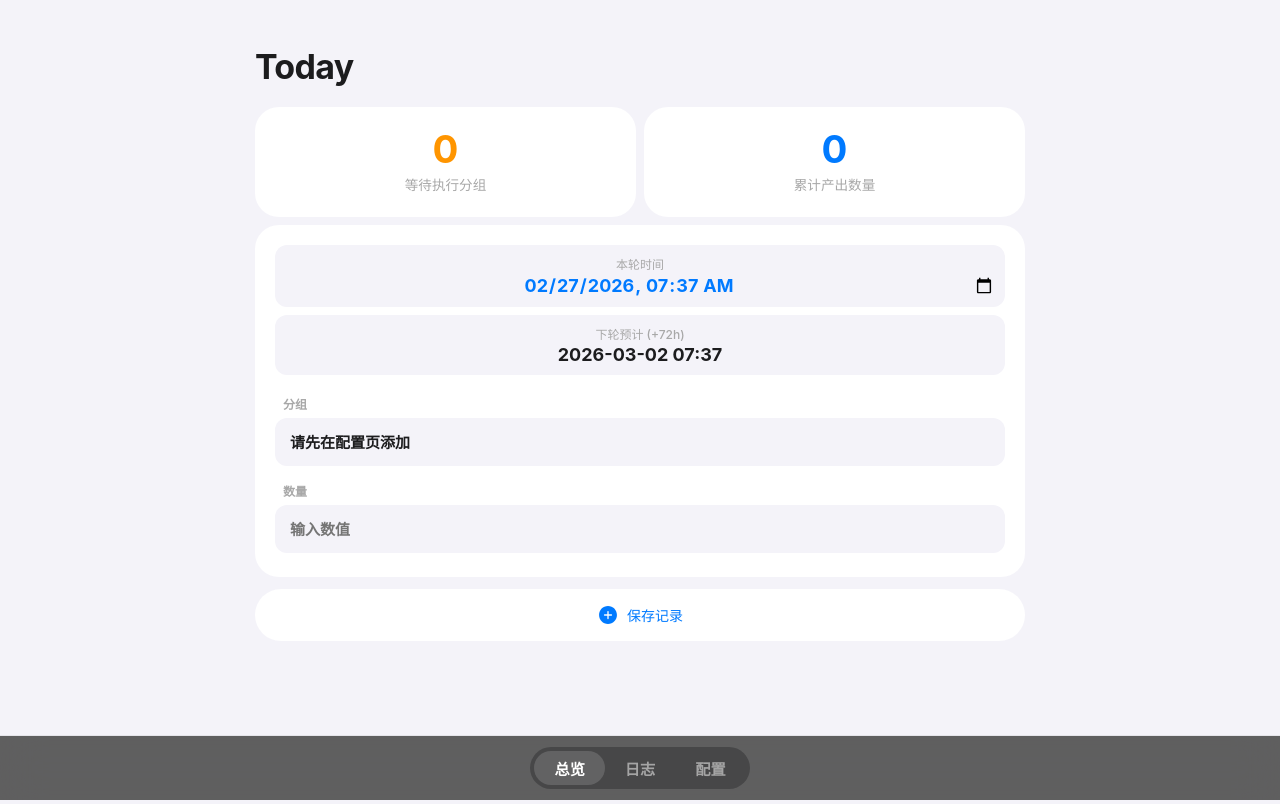
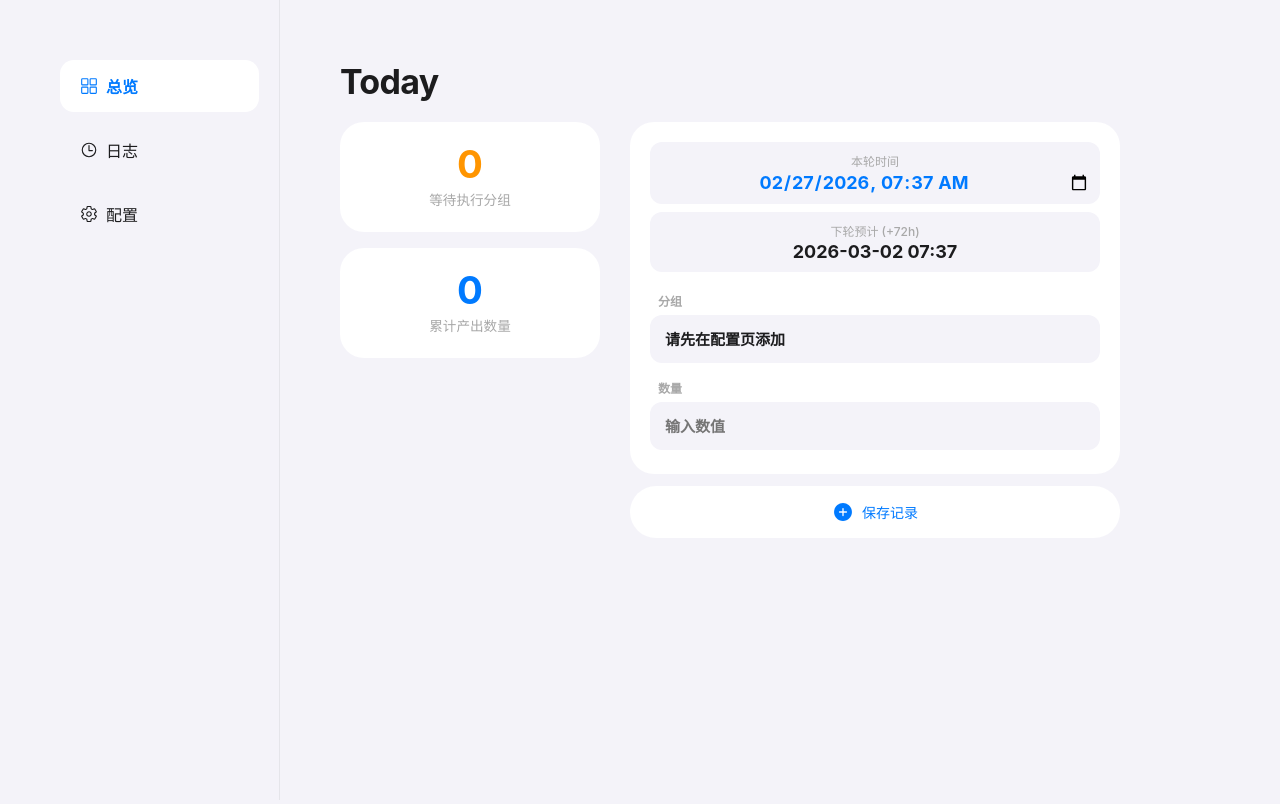
Before and after one commit to ImUlee/matrix-pilot, a Flask app: page / in a window 1280 px wide. Run offline with Flask 3, Linux system fonts and the light colour scheme; the visitor is signed in with stand-in values (Sample User, id 1); data that the repository does not hold is empty.

Commit message:
Update index.html

```diff
--- a/templates/index.html
+++ b/templates/index.html
@@ -21,6 +21,9 @@
         * { -webkit-tap-highlight-color: transparent; box-sizing: border-box; }
         [v-cloak] { display: none !important; }
 
+        /* =========================================
+           一、 核心色彩系统
+           ========================================= */
         :root {
             --app-bg: #f4f3f9; --card-bg: #FFFFFF; --text-main: #1C1C1E; --text-sub: #A8A8A8;
             --border-color: #e5e5ea; --modal-overlay: rgba(0, 0, 0, 0.5);
@@ -44,11 +47,22 @@
             }
         }
 
+        /* =========================================
+           二、 基础排版与移动端布局
+           ========================================= */
         html { background-color: var(--app-bg); height: 100%; }
-        body { font-family: -apple-system, "SF Pro Display", sans-serif; background-color: var(--app-bg); color: var(--text-main); margin: 0; min-height: 100.5vh; padding: calc(env(safe-area-inset-top) + 10px) 0 calc(100px + env(safe-area-inset-bottom)) 0; -webkit-font-smoothing: antialiased; }
+        body {
+            font-family: -apple-system, "SF Pro Display", sans-serif;
+            background-color: var(--app-bg); color: var(--text-main); margin: 0;
+            min-height: 100.5vh;
+            padding: calc(env(safe-area-inset-top) + 10px) 0 calc(100px + env(safe-area-inset-bottom)) 0;
+            -webkit-font-smoothing: antialiased;
+        }
 
-        .scale-container { max-width: 800px; margin: 0 auto; padding: 15px; box-sizing: border-box; transform-origin: top center; width: 100%; }
-        @media (max-width: 768px) { .scale-container { transform: scale(0.96); } }
+        .app-wrapper { display: flex; flex-direction: column; width: 100%; }
+        .scale-container { max-width: 800px; margin: 0 auto; padding: 15px; box-sizing: border-box; transform-origin: top center; width: 100%; transition: transform 0.3s ease; }
+
+        @media (max-width: 767px) { .scale-container { transform: scale(0.96); } }
 
         .page-header { display: flex; justify-content: space-between; align-items: center; padding: 0; margin: 20px 0; min-height: 42px; }
         .big-title { font-size: 34px; font-weight: 700; letter-spacing: -0.02em; margin: 0; }
@@ -57,29 +71,41 @@
         .apple-card { background: var(--card-bg); border-radius: 24px; margin: 0 0 12px 0; padding: 20px; }
         .ios-input, .ios-select { background: var(--app-bg); border: none; border-radius: 12px; height: 48px; padding: 0 15px; font-size: 15px; font-weight: 600; color: var(--text-main); width: 100%; outline: none; box-sizing: border-box; -webkit-appearance: none; appearance: none;}
 
-        .ios-btn-primary { background: var(--primary); color: #FFF; border: none; border-radius: 30px; height: 52px; font-size: 14px; font-weight: 500; width: 100%; cursor: pointer; transition: opacity 0.2s; display: flex; justify-content: center; align-items: center; box-shadow: none;}
+        .ios-btn-primary {
+            background: var(--primary); color: #FFF; border: none; border-radius: 30px;
+            height: 52px; font-size: 14px; font-weight: 500; width: 100%;
+            cursor: pointer; transition: all 0.2s ease; display: flex; justify-content: center; align-items: center;
+        }
         .ios-btn-primary:active { opacity: 0.8; }
         .ios-btn-primary.loading { opacity: 0.5; pointer-events: none; }
+        .ios-btn-secondary { background: var(--card-bg); color: var(--primary); }
+        .ios-btn-danger { background: rgba(255, 59, 48, 0.1); color: var(--danger); }
 
-        .hl-card { background: var(--card-bg); border-radius: 24px; padding: 16px 12px; height: 110px; display: flex; flex-direction: column; align-items: center; justify-content: center; }
+        .hl-card { background: var(--card-bg); border-radius: 24px; padding: 16px 12px; height: 110px; display: flex; flex-direction: column; align-items: center; justify-content: center; transition: background-color 0.3s; }
         .hl-num { font-size: 2.4rem; font-weight: 700; line-height: 1; margin-bottom: 6px; font-family: ui-rounded, "SF Pro Rounded", -apple-system, BlinkMacSystemFont, "PingFang SC", sans-serif; }
         .hl-label { font-size: 0.85rem; color: var(--text-sub); font-weight: 500; }
-        .hl-row { display: flex; gap: 8px; padding: 0; margin-bottom: 8px; }
-        .hl-col-6 { flex: 1; }
+
+        .pc-dashboard-grid { display: block; }
+        .pc-dashboard-grid .hl-row { display: flex; gap: 8px; padding: 0; margin-bottom: 8px; }
+        .pc-dashboard-grid .hl-col-6 { flex: 1; }
 
         .top-blur-mask { position: fixed; top: 0; left: 0; right: 0; height: calc(env(safe-area-inset-top) + 80px); z-index: 9999; pointer-events: none; background: var(--top-blur-bg); backdrop-filter: blur(12px); -webkit-backdrop-filter: blur(12px); -webkit-mask-image: linear-gradient(to bottom, rgba(0,0,0,1) 40%, rgba(0,0,0,0) 100%); mask-image: linear-gradient(to bottom, rgba(0,0,0,1) 40%, rgba(0,0,0,0) 100%); opacity: 0; transition: opacity 0.3s ease; }
         .top-blur-mask.show { opacity: 1; }
 
-        .nav-icon-pure { background: none; border: none; color: var(--text-sub); font-size: 26px; padding: 0; cursor: pointer; display: flex; align-items: center; justify-content: center;}
+        .nav-icon-pure { background: none; border: none; color: var(--text-sub); font-size: 26px; padding: 0; cursor: pointer; display: flex; align-items: center; justify-content: center; transition: color 0.2s;}
         .nav-icon-pure.edit-active { color: var(--primary) !important; }
         .nav-icon-pure.delete-active { color: var(--danger) !important; }
 
+        /* 底部导航 */
         .bottom-nav { position: fixed; bottom: 0; left: 0; right: 0; height: calc(65px + env(safe-area-inset-bottom)); padding-bottom: env(safe-area-inset-bottom); box-sizing: border-box; background: var(--nav-bg); backdrop-filter: blur(20px); -webkit-backdrop-filter: blur(20px); border-top: 0.5px solid var(--border-color); z-index: 1000; display: flex; justify-content: center; align-items: center; }
-        .nav-tabs-c { display: flex; background: var(--nav-item-bg); border-radius: 50px; padding: 4px; }
+        .nav-tabs-c { display: flex; background: var(--nav-item-bg); border-radius: 50px; padding: 4px; transition: all 0.3s;}
         .nav-item-c { font-size: 0.95rem; font-weight: 600; color: var(--nav-text-normal); padding: 6px 20px; border-radius: 50px; transition: 0.3s; cursor: pointer; display: flex; align-items: center; justify-content: center; }
         .nav-item-c.active { background: var(--nav-bg-active); color: var(--nav-text-active); }
 
-        .settings-card { background: var(--card-bg); border-radius: 18px; overflow: hidden; margin: 0 0 12px 0; }
+        /* 移动端强制隐藏图标 */
+        .pc-only-icon { display: none !important; }
+
+        .settings-card { background: var(--card-bg); border-radius: 18px; overflow: hidden; margin: 0 0 12px 0; transition: background 0.3s;}
         .settings-summary { height: 54px; padding: 0 20px; display: flex; justify-content: space-between; align-items: center; cursor: pointer; list-style: none; outline: none; user-select: none; }
         .settings-summary::-webkit-details-marker { display: none; }
         .summary-title { font-size: 15px; font-weight: 500; color: var(--text-main); }
@@ -89,12 +115,13 @@
         .details-content { padding: 0 20px 24px 20px; border-top: 0.5px solid var(--border-color); }
         .compact-input-group { display: flex; gap: 10px; padding: 16px 0; align-items: center; }
         .settings-input { height: 42px !important; border-radius: 12px !important; border: 1px solid var(--border-color) !important; background: var(--app-bg) !important; font-size: 15px !important; padding: 0 12px !important; flex: 1; font-weight: 600; color: var(--text-main); box-sizing: border-box;}
+
         .item-row { display: flex; justify-content: space-between; align-items: center; position: relative; padding: 12px 0; min-height: 44px; box-sizing: border-box; cursor: pointer; transition: background 0.2s;}
         .item-row:active { opacity: 0.6; }
         .item-row::after { content: ''; position: absolute; bottom: 0; left: 0; right: 0; height: 0.5px; background: var(--border-color); }
         .item-row:last-child::after { display: none; }
 
-        .log-details-group { border-bottom: 1px solid var(--border-color); }
+        .log-details-group { border-bottom: 1px solid var(--border-color); transition: background 0.2s; }
         .log-details-group:last-child { border-bottom: none; }
         .log-summary { display: flex; align-items: center; padding: 12px 0; cursor: pointer; list-style: none; outline: none; user-select: none; }
         .log-summary::-webkit-details-marker { display: none; }
@@ -107,6 +134,108 @@
 
         @keyframes spin { 100% { transform: rotate(360deg); } }
         .spin { animation: spin 1s linear infinite; }
+
+
+        /* =========================================
+           🚀 三、 PC/桌面端深度适配 (Desktop Adaptation)
+           ========================================= */
+        @media (min-width: 768px) {
+            body { padding: 0 !important; }
+            .top-blur-mask { display: none; }
+
+            .app-wrapper {
+                flex-direction: row;
+                max-width: 1200px;
+                margin: 0 auto;
+                min-height: 100vh;
+            }
+
+            /* PC端侧边栏 */
+            .bottom-nav {
+                position: sticky;
+                top: 0;
+                left: 0;
+                width: 240px;
+                height: 100vh;
+                background: transparent;
+                border-top: none;
+                border-right: 1px solid var(--border-color);
+                backdrop-filter: none;
+                -webkit-backdrop-filter: none;
+                align-items: flex-start;
+                padding-top: 60px;
+            }
+            .nav-tabs-c {
+                flex-direction: column;
+                background: transparent;
+                width: 100%;
+                padding: 0 20px;
+                gap: 12px;
+            }
+            .nav-item-c {
+                justify-content: flex-start;
+                padding: 14px 20px;
+                font-size: 16px;
+                border-radius: 14px;
+                color: var(--text-main);
+                font-weight: 500;
+            }
+            /* PC端 Hover 态 */
+            .nav-item-c:hover { background: rgba(0, 0, 0, 0.04); }
+            @media (prefers-color-scheme: dark) { .nav-item-c:hover { background: rgba(255, 255, 255, 0.06); } }
+
+            /* 【核心修改】PC端激活态：扁平化，去除投影，保持与右侧卡片一致 */
+            .nav-item-c.active {
+                background: var(--card-bg);
+                color: var(--primary);
+                font-weight: bold;
+                /* box-shadow: 0 2px 12px rgba(0,0,0,0.06); */ /* 已移除投影 */
+            }
+
+            /* PC端恢复图标显示 */
+            .pc-only-icon { display: block !important; }
+
+            .scale-container {
+                flex: 1;
+                max-width: 900px;
+                padding: 40px 60px;
+                margin: 0;
+            }
+
+            .pc-dashboard-grid {
+                display: flex;
+                gap: 30px;
+                align-items: flex-start;
+            }
+            .pc-dashboard-grid .hl-row {
+                flex-direction: column;
+                width: 260px;
+                margin-bottom: 0;
+                gap: 16px;
+            }
+            .pc-dashboard-grid .form-wrapper {
+                flex: 1;
+            }
+
+            /* 【核心修改】PC端 Hover 互动扁平化：去除浮起和投影 */
+            .ios-btn-primary:not(.ios-btn-secondary):not(.ios-btn-danger):hover {
+                /* transform: translateY(-2px); */ /* 已移除浮起 */
+                /* box-shadow: 0 6px 20px var(--primary-shadow); */ /* 已移除投影 */
+                opacity: 0.9; /* 增加轻微透明度反馈 */
+            }
+            .ios-btn-secondary:hover { background: var(--app-bg); }
+            .ios-btn-danger:hover { background: rgba(255, 59, 48, 0.15); }
+
+            .nav-icon-pure:hover { transform: scale(1.1); }
+
+            .log-details-group:hover, .item-row:hover {
+                background: var(--app-bg);
+                border-radius: 12px;
+            }
+            .log-summary { padding: 12px; margin: -12px; border-radius: 12px; }
+            .item-row { padding-left: 12px; padding-right: 12px; margin-left: -12px; margin-right: -12px; }
+            .item-row::after { left: 12px; right: 12px; }
+        }
     </style>
 </head>
 <body>
@@ -114,12 +243,28 @@
 <div id="dynamic-top-mask" class="top-blur-mask"></div>
 
 {% raw %}
-<div id="app" v-cloak>
+<div id="app" v-cloak class="app-wrapper">
+
+    <nav class="bottom-nav">
+        <div class="nav-tabs-c">
+            <a class="nav-item-c" :class="{active: activeTab === 'overview'}" @click="switchTab('overview')">
+                <ion-icon name="grid-outline" style="margin-right: 8px; font-size: 18px;" class="pc-only-icon"></ion-icon>总览
+            </a>
+            <a class="nav-item-c" :class="{active: activeTab === 'log'}" @click="switchTab('log')">
+                <ion-icon name="time-outline" style="margin-right: 8px; font-size: 18px;" class="pc-only-icon"></ion-icon>日志
+            </a>
+            <a class="nav-item-c" :class="{active: activeTab === 'settings'}" @click="switchTab('settings')">
+                <ion-icon name="settings-outline" style="margin-right: 8px; font-size: 18px;" class="pc-only-icon"></ion-icon>配置
+            </a>
+        </div>
+    </nav>
+
     <div class="scale-container">
 
         <div v-show="activeTab === 'overview'">
             <div class="page-header"><h1 class="big-title">Today</h1></div>
 
+            <div class="pc-dashboard-grid">
                 <div class="hl-row">
                     <div class="hl-col-6">
                         <div class="hl-card">
@@ -135,6 +280,7 @@
                     </div>
                 </div>
 
+                <div class="form-wrapper">
                     <form @submit.prevent="addRecord" style="margin: 0;">
                         <div class="apple-card" style="margin-top: 0;">
                             <div style="display: flex; flex-direction: column; gap: 8px; margin-bottom: 20px;">
@@ -164,13 +310,15 @@
                         </div>
 
                         <div style="padding: 0;">
-                    <button type="submit" class="ios-btn-primary" style="background: var(--card-bg); color: var(--primary);" :class="{loading: isSubmitting}">
+                            <button type="submit" class="ios-btn-primary ios-btn-secondary" :class="{loading: isSubmitting}">
                                 <ion-icon v-if="!isSubmitting" name="add-circle" style="font-size: 22px; margin-right: 8px;"></ion-icon>
                                 <ion-icon v-else name="sync" class="spin" style="font-size: 22px; margin-right: 8px;"></ion-icon>
                                 <span>保存记录</span>
                             </button>
                         </div>
                     </form>
+                </div>
+            </div>
         </div>
 
         <div v-show="activeTab === 'log'">
@@ -206,7 +354,7 @@
                         </div>
                     </summary>
 
-                    <div style="padding: 0 0 16px 0;">
+                    <div style="padding: 0 0 16px 0; margin-top: 12px;">
                         <div style="background: var(--app-bg); border-radius: 12px; padding: 16px; display: flex; flex-direction: column; gap: 12px;">
                             <div style="display: flex; justify-content: space-between; font-size: 13px;">
                                 <span style="color: var(--text-sub);">本轮分组</span><span style="font-weight: 600;">{{ r.group }}</span>
@@ -237,7 +385,7 @@
                     <div class="details-content">
                         <form @submit.prevent="saveSettings('add_item')" class="compact-input-group">
                             <input type="text" v-model="settingsForm.newItemName" placeholder="新分组名称" required class="settings-input">
-                            <button type="submit" class="ios-btn-primary" style="height: 42px; width: auto; padding: 0 18px; box-shadow:none;">添加</button>
+                            <button type="submit" class="ios-btn-primary ios-btn-secondary" style="height: 42px; width: auto; padding: 0 18px;">添加</button>
                         </form>
                         <div style="background: var(--app-bg); border-radius: 15px; overflow: hidden; padding: 0 16px;">
                             <div class="item-row" v-for="item in items" :key="item.id" @click="openGroupModal(item)">
@@ -252,7 +400,7 @@
                     <div class="details-content">
                         <form @submit.prevent="saveSettings('update_interval')" class="compact-input-group">
                             <input type="number" v-model="settingsForm.interval_hours" required class="settings-input">
-                            <button type="submit" class="ios-btn-primary" style="height: 42px; width: auto; padding: 0 18px;">保存</button>
+                            <button type="submit" class="ios-btn-primary ios-btn-secondary" style="height: 42px; width: auto; padding: 0 18px;">保存</button>
                         </form>
                     </div>
                 </details>
@@ -271,7 +419,7 @@
                         <textarea v-model="settingsForm.bark_body" class="ios-input" style="background:var(--app-bg); height:80px; padding:12px; resize:none; line-height:1.4;"></textarea>
 
                         <div style="display: flex; gap: 10px; margin-top: 8px;">
-                            <button type="button" class="ios-btn-primary" style="background: var(--app-bg); color: var(--primary); flex: 1;" @click="testBark">
+                            <button type="button" class="ios-btn-primary ios-btn-secondary" style="flex: 1;" @click="testBark">
                                 <ion-icon v-if="testingBark" name="sync" class="spin" style="margin-right: 4px;"></ion-icon>测试
                             </button>
                             <button type="submit" class="ios-btn-primary" style="flex: 2;">保存配置</button>
@@ -282,26 +430,16 @@
 
             <div class="section-header" style="margin-top: 24px;">其他内容</div>
             <div style="padding: 0 0 24px 0; display: flex; flex-direction: column; gap: 12px;">
-                <button onclick="showPwaGuide()" style="display:flex; justify-content:center; align-items:center; background:var(--card-bg); color:var(--primary); border:none; border-radius:18px; height:54px; font-size:16px; font-weight:500; width:100%; cursor:pointer;">
+                <button onclick="showPwaGuide()" class="ios-btn-primary ios-btn-secondary" style="border-radius:18px; height:54px; font-size:16px;">
                     <ion-icon name="share-outline" style="font-size:22px; margin-right:8px;"></ion-icon>添加到主屏幕 (PWA)
                 </button>
-                <a href="/logout" style="display:flex; justify-content:center; align-items:center; background:var(--card-bg); color:var(--danger); border-radius:18px; height:54px; font-size:16px; font-weight:500; text-decoration:none;">
+                <a href="/logout" class="ios-btn-primary ios-btn-danger" style="border-radius:18px; height:54px; font-size:16px; text-decoration:none;">
                     <ion-icon name="log-out-outline" style="font-size:22px; margin-right:8px;"></ion-icon>退出当前账号
                 </a>
             </div>
         </div>
 
-    </div>
-
-    <nav class="bottom-nav">
-        <div class="nav-tabs-c">
-            <a class="nav-item-c" :class="{active: activeTab === 'overview'}" @click="switchTab('overview')">总览</a>
-            <a class="nav-item-c" :class="{active: activeTab === 'log'}" @click="switchTab('log')">日志</a>
-            <a class="nav-item-c" :class="{active: activeTab === 'settings'}" @click="switchTab('settings')">配置</a>
-        </div>
-    </nav>
-
-    <div class="custom-modal-overlay" :class="{active: modal.log.show}" :style="{display: modal.log.show ? 'flex' : 'none'}" @click="modal.log.show = false">
+    </div> <div class="custom-modal-overlay" :class="{active: modal.log.show}" :style="{display: modal.log.show ? 'flex' : 'none'}" @click="modal.log.show = false">
         <div class="pop-in" @click.stop>
             <div style="display:flex; justify-content:space-between; margin-bottom:24px; align-items: center;">
                 <h5 style="font-weight:bold; margin:0; font-size: 20px;">修改数据</h5>
@@ -340,16 +478,29 @@
                     <button type="submit" class="ios-btn-primary" style="height: 52px; flex: 1;">保存</button>
                 </div>
             </form>
-            <button class="ios-btn-primary" style="background: rgba(255, 59, 48, 0.1); color: var(--danger); height: 52px;" @click="deleteGroup">
+            <button class="ios-btn-primary ios-btn-danger" style="height: 52px;" @click="deleteGroup">
                 <ion-icon name="trash" style="margin-right: 6px; font-size: 18px;"></ion-icon> 删除该分组
             </button>
         </div>
     </div>
+
 </div>
 {% endraw %}
 
+<div class="custom-modal-overlay" id="pwaGuideModal" onclick="closePwaGuide()">
+    <div class="pop-in" onclick="event.stopPropagation()" style="text-align: center;">
+        <ion-icon name="share-outline" style="font-size: 48px; color: var(--primary); margin-bottom: 16px;"></ion-icon>
+        <h3 style="margin-top:0; margin-bottom:12px; font-size:18px;">如何添加到主屏幕？</h3>
+        <p style="color:var(--text-sub); font-size:14px; margin-bottom:24px; line-height:1.6; text-align: left;">
+            1. 点击屏幕下方菜单栏的 <b>分享</b> 图标<br>
+            2. 在弹出的菜单中下滑，选择 <b>“添加到主屏幕”</b><br>
+            3. 在右上角点击 <b>“添加”</b> 即可完成！
+        </p>
+        <button class="ios-btn-primary" onclick="closePwaGuide()" style="height: 48px; box-shadow:none;">我知道了</button>
+    </div>
+</div>
+
 <script>
-    // PWA & Background Effects
     if ('serviceWorker' in navigator) {
         window.addEventListener('load', () => navigator.serviceWorker.register('/sw.js'));
     }
@@ -364,14 +515,7 @@
         document.getElementById('pwaGuideModal').classList.remove('active');
         setTimeout(() => document.getElementById('pwaGuideModal').style.display = 'none', 200);
     }
-    window.addEventListener('scroll', () => {
-        const topMask = document.getElementById('dynamic-top-mask');
-        if(topMask) window.scrollY > 15 ? topMask.classList.add('show') : topMask.classList.remove('show');
-    }, { passive: true });
 
-    // =========================================
-    // Vue 3 SPA Application
-    // =========================================
     const { createApp, ref, computed, onMounted } = Vue;
 
     createApp({
@@ -393,6 +537,9 @@
                 log: { show: false, id: null, date: '', value: '' },
                 group: { show: false, id: null, name: '' }
             });
+
+            const isDesktop = ref(window.innerWidth >= 768);
+            window.addEventListener('resize', () => isDesktop.value = window.innerWidth >= 768);
 
             const getLocalISOTime = () => {
                 const d = new Date();
@@ -454,13 +601,11 @@
                 return latest;
             });
 
-            // 核心修改：等待执行的分组统计 (过滤出已过期的)
             const warningCount = computed(() => {
                 let count = 0;
                 records.value.forEach(r => {
                     if (latestRecordIds.value.has(r.id) && r.next_time && r.next_time !== '--') {
                         const target = new Date(r.next_time.replace(' ', 'T') + ':00');
-                        // 当目标时间小于当前时间，说明任务需要执行了！
                         if (target <= nowTime.value) count++;
                     }
                 });
@@ -558,7 +703,7 @@
             };
 
             return {
-                activeTab, switchTab,
+                activeTab, switchTab, isDesktop,
                 records, items, settings, form, settingsForm,
                 isSubmitting, testingBark, logMode, modal,
                 nextRoundPreview, totalQuantity, warningCount,
```
Lines whose indentation alone changed are shown as unchanged.
